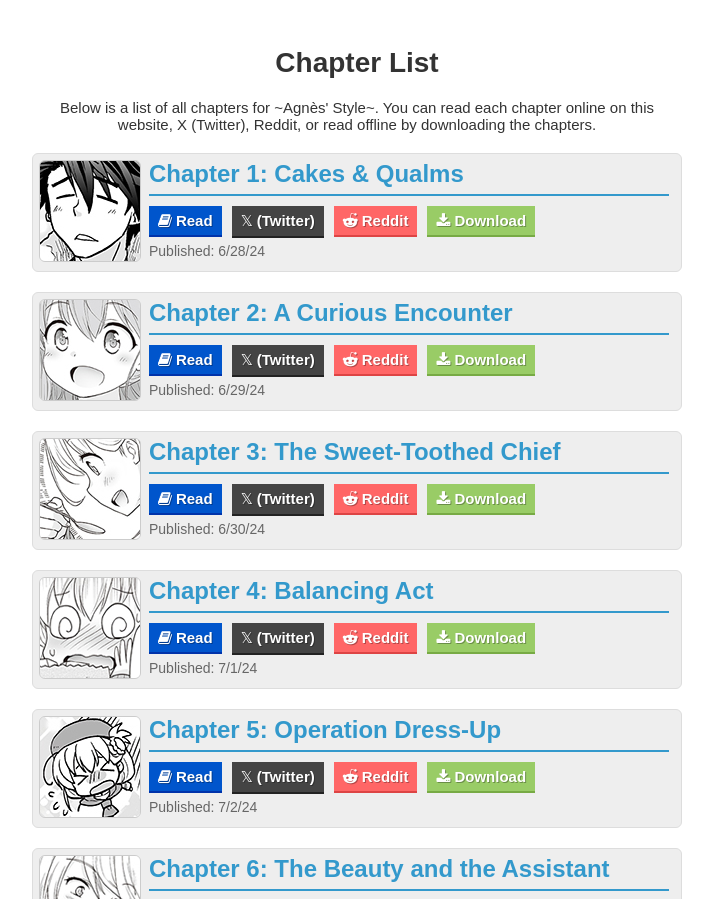
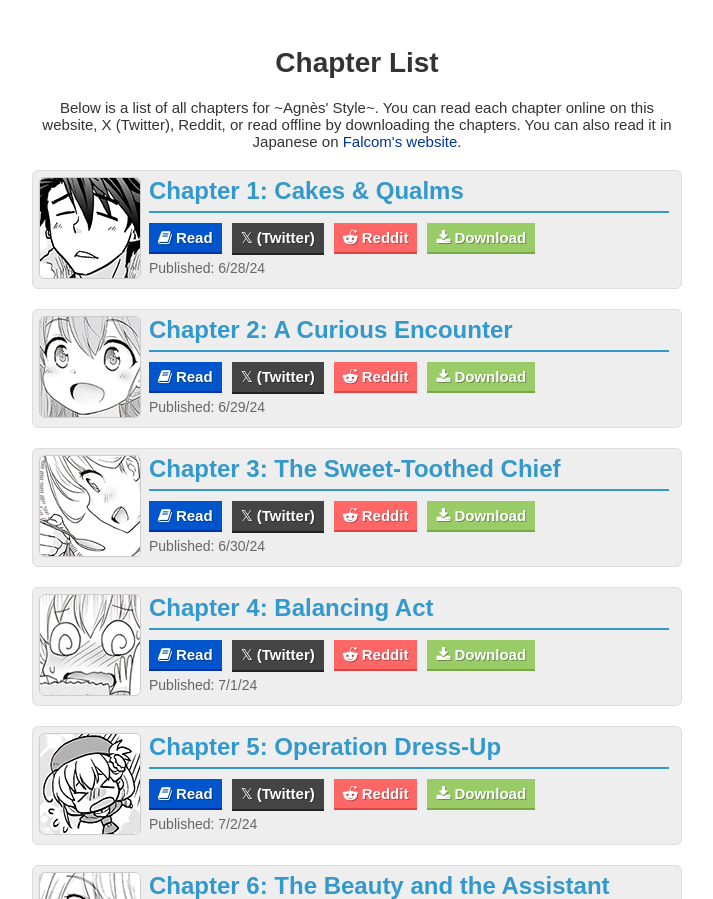
Before and after one commit to SethClydesdale/sethclydesdale.github.io, a plain HTML site: page projects/agnes-style/index.html in a window 1280 px wide. Shown: the part 1424-2323 px from the top of the page, without its empty margins (283-996 px from the left). Drawn offline with Linux system fonts and the light colour scheme.

Commit message:
Update index.html

```diff
--- a/projects/agnes-style/index.html
+++ b/projects/agnes-style/index.html
@@ -93,7 +93,7 @@
 
       <div class="content-block">
         <h2 id="chapters" class="title center">Chapter List</h2>
-        <p id="chapter-desc">Below is a list of all chapters for ~Agnès' Style~. You can read each chapter online on this website, X (Twitter), Reddit, or read offline by downloading the chapters.</p>
+        <p id="chapter-desc">Below is a list of all chapters for ~Agnès' Style~. You can read each chapter online on this website, X (Twitter), Reddit, or read offline by downloading the chapters. You can also read it in Japanese on <a href="https://www.falcom.co.jp/kuro2/special/comic.html" target="_blank">Falcom's website</a>.</p>
 
         <div id="chapter-list">
 
```
